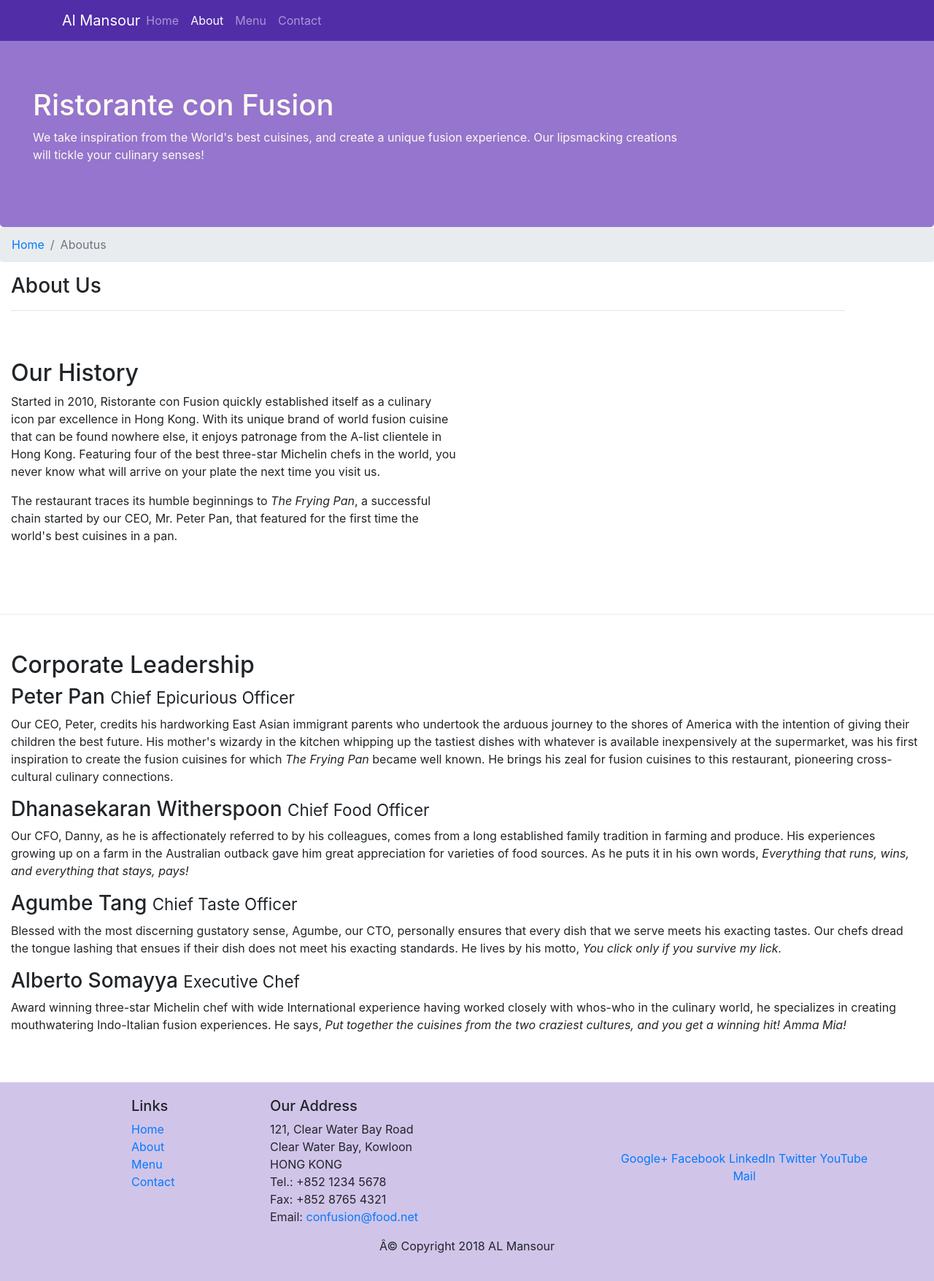
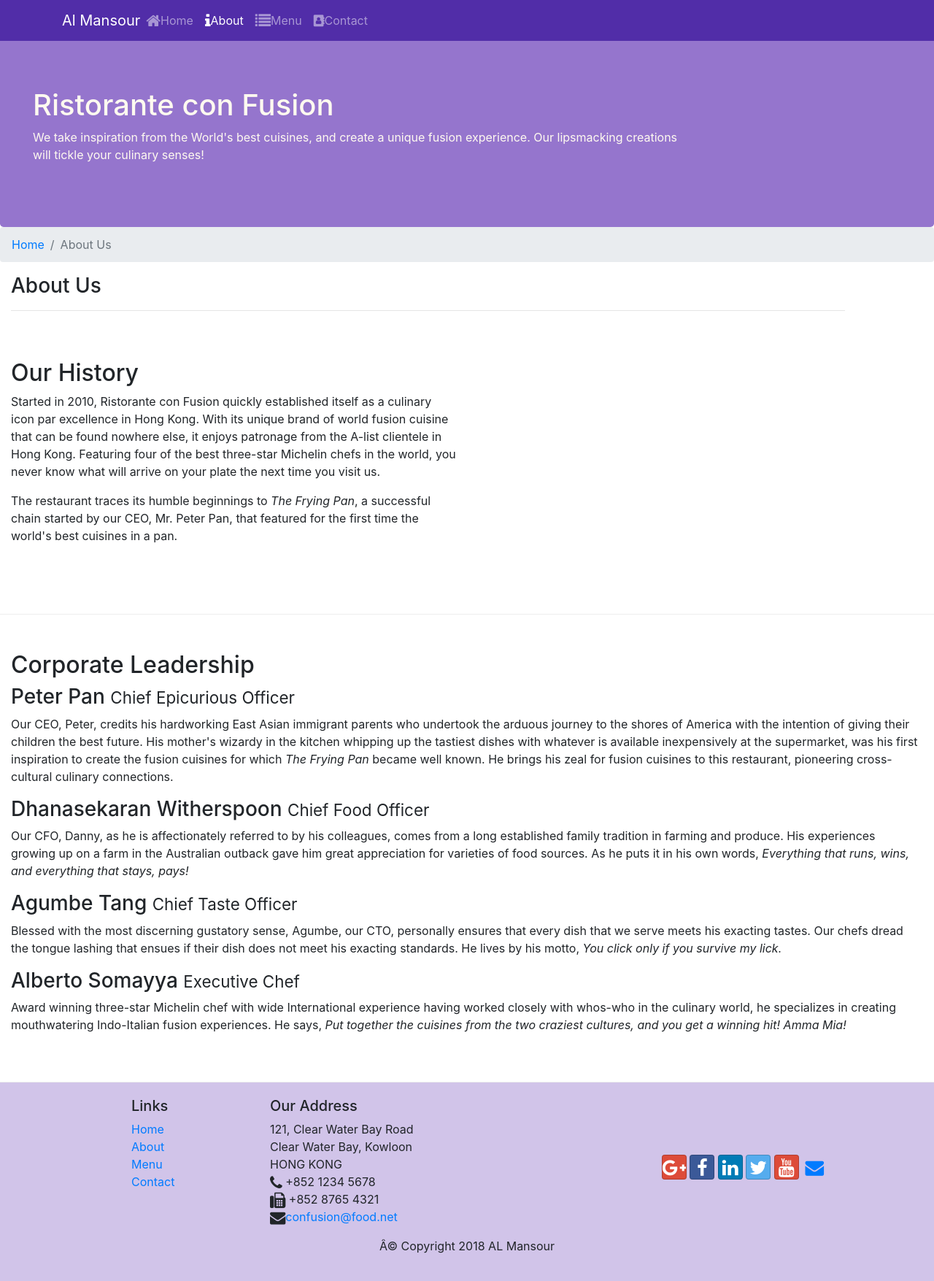
Before and after one commit to ziad-ma/Bootstrap-setup, a website: page aboutus.html in a window 1280 px wide. Shown: the whole page at 73% size. Drawn offline with nearby package versions, Linux system fonts and the light colour scheme.

Commit message:
icon fonts

```diff
--- a/aboutus.html
+++ b/aboutus.html
@@ -7,6 +7,8 @@
     <meta http-equiv="x-ua-compatible" content="ie=edge">
 
     <link rel="stylesheet" href="node_modules/bootstrap/dist/css/bootstrap.min.css">
+    <link rel="stylesheet" href="node_modules/font-awesome/css/font-awesome.min.css">
+    <link rel="stylesheet" href="node_modules/bootstrap-social/bootstrap-social.css">
     <link rel="stylesheet" href="css/styles.css">
     <title>AL Mansour: About Us</title>
 
@@ -21,10 +23,10 @@
             <a class="navbar-brand mr-auto" href="./index.html">Al Mansour</a>
             <div class="collapse navbar-collapse" id="navbar">
                 <ul class="navbar-nav mr-auto">
-                    <li class="nav-item "><a class="nav-link" href="./index.html">Home</a></li>
-                    <li class="nav-item active"><a class="nav-link" href="./aboutus.html">About</a></li>
-                    <li class="nav-item"><a class="nav-link" href="#">Menu</a></li>
-                    <li class="nav-item"><a class="nav-link" href="#">Contact</a></li>
+                    <li class="nav-item"><a class="nav-link" href="./index.html"><span class="fa fa-home fa-lg"></span>Home</a></li>
+                    <li class="nav-item active"><a class="nav-link" href="#"><span class="fa fa-info fa-lg"></span>About</a></li>
+                    <li class="nav-item"><a class="nav-link" href="#"><span class="fa fa-list fa-lg"></span>Menu</a></li>
+                    <li class="nav-item"><a class="nav-link" href="#"><span class="fa fa-address-book" aria-hidden="true"></span>Contact</a></li>
                 </ul>
             </div>
         </div>
@@ -47,7 +49,7 @@
         <div>
             <ol class="col-12 breadcrumb">
                 <li class="breadcrumb-item"><a href="./index.html">Home</a></li>
-                <li class="breadcrumb-item active"><a>Aboutus</a></li>
+                <li class="breadcrumb-item active"><a>About Us</a></li>
             </ol>
             <div class="col-12 col-sm-11">
                <h3>About Us</h3>
@@ -100,19 +102,19 @@
 		              121, Clear Water Bay Road<br>
 		              Clear Water Bay, Kowloon<br>
 		              HONG KONG<br>
-		              Tel.: +852 1234 5678<br>
-		              Fax: +852 8765 4321<br>
-		              Email: <a href="mailto:confusion@food.net">confusion@food.net</a>
+		              <i class="fa fa-phone fa-lg"></i> +852 1234 5678<br>
+		              <i class="fa fa-fax fa-lg"></i> +852 8765 4321<br>
+		              <i class="fa fa-envelope fa-lg"></i><a href="mailto:confusion@food.net">confusion@food.net</a>
 		           </address>
                 </div>
                 <div class="col-12 col-sm-4 align-self-center">
                     <div class="text-center">
-                        <a href="http://google.com/+">Google+</a>
-                        <a href="http://www.facebook.com/profile.php?id=">Facebook</a>
-                        <a href="http://www.linkedin.com/in/">LinkedIn</a>
-                        <a href="http://twitter.com/">Twitter</a>
-                        <a href="http://youtube.com/">YouTube</a>
-                        <a href="mailto:">Mail</a>
+                        <a class="btn btn-social-icon btn-google" href="http://google.com/+"><i class="fa fa-google-plus fa-lg"></i></a>
+                        <a class="btn btn-social-icon btn-facebook" href="http://www.facebook.com/profile.php?id="><i class="fa fa-facebook fa-lg"></i></a>
+                        <a class="btn btn-social-icon btn-linkedin" href="http://www.linkedin.com/in/"><i class="fa fa-linkedin fa-lg"></i></a>
+                        <a class="btn btn-social-icon btn-twitter" href="http://twitter.com/"><i class="fa fa-twitter fa-lg"></i></a>
+                        <a class="btn btn-social-icon btn-google" href="http://youtube.com/"><i class="fa fa-youtube fa-lg"></i></a>
+                        <a class="btn btn-social-icon" href="mailto:"><i class="fa fa-envelope fa-lg"></i></a>
                     </div>
                 </div>
            </div>
--- a/package.json
+++ b/package.json
@@ -15,6 +15,8 @@
   },
   "dependencies": {
     "bootstrap": "^4.0.0",
+    "bootstrap-social": "^5.1.1",
+    "font-awesome": "^4.7.0",
     "jquery-migrate": "^3.3.1",
     "popper.js": "^1.16.1"
   }
```
Also changed, not shown: index.html (+15 -13 lines), 1 other file.
